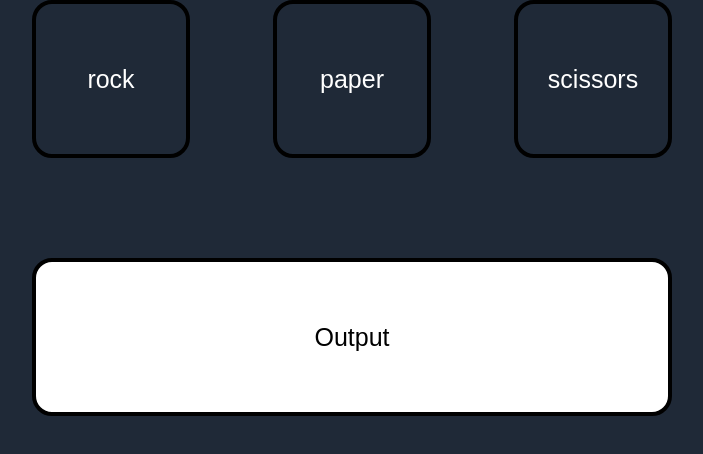
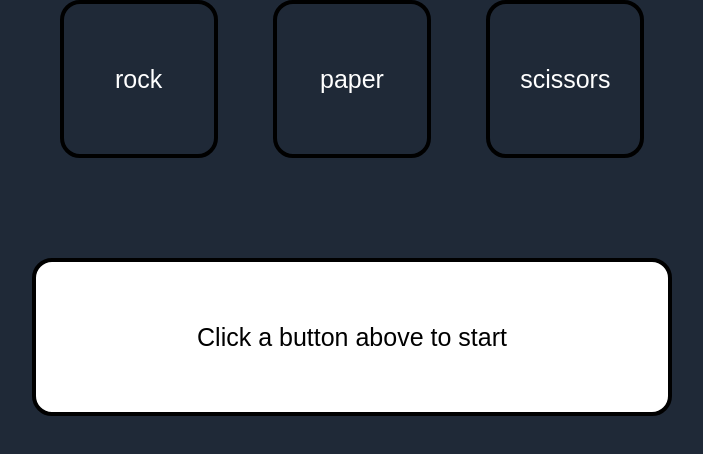
Before and after one commit to CCWebb14/Rock-Paper-Scissors, a plain HTML site: page index.html in a window 1280 px wide. Shown: the whole page, without its empty margins (288-991 px from the left). Drawn offline with Linux system fonts and the light colour scheme.

Commit message:
added event listeners to buttons to start game

```diff
--- a/RPS.js
+++ b/RPS.js
@@ -1,5 +1,7 @@
 
-roundOrGame();
+const buttons = document.querySelectorAll('.button');
+
+buttons.forEach(button => button.addEventListener('click', roundOrGame));
 
 function roundOrGame(){
     const Response = confirm(
--- a/index.html
+++ b/index.html
@@ -14,9 +14,9 @@
         <div class="button">paper</div>
         <div class="button">scissors</div>
     </div>
-    <div class="output-field">Output</div>
+    <div class="output-field"><div>Click a button above to start</div></div>
     </div>
 
-    <!-- <script src="RPS.js"></script> -->
+    <script src="RPS.js"></script>
 </body>
 </html>
--- a/style.css
+++ b/style.css
@@ -8,7 +8,6 @@ body,html {
     margin: 0;
     padding: 0;
     font-family: sans-serif;
-
     min-height: 50vh;
     display: flex;
     align-items: center;
@@ -31,9 +30,8 @@ body,html {
 .buttons {
     display: flex;
     align-items: center;
-    justify-content: space-between;
+    justify-content: space-around;
     flex-wrap: wrap;
-
 
     flex-basis: 100%;
 }
@@ -52,10 +50,11 @@ body,html {
 
 .output-field {
     display: flex;
-    flex: 1 0 0 ;
+    flex: auto;
     font-size: 25px;
     background-color: white;
     height: 150px;
+    min-width: 150px;
     border: 0.4rem solid black;
     border-radius: 2rem;
 
```
